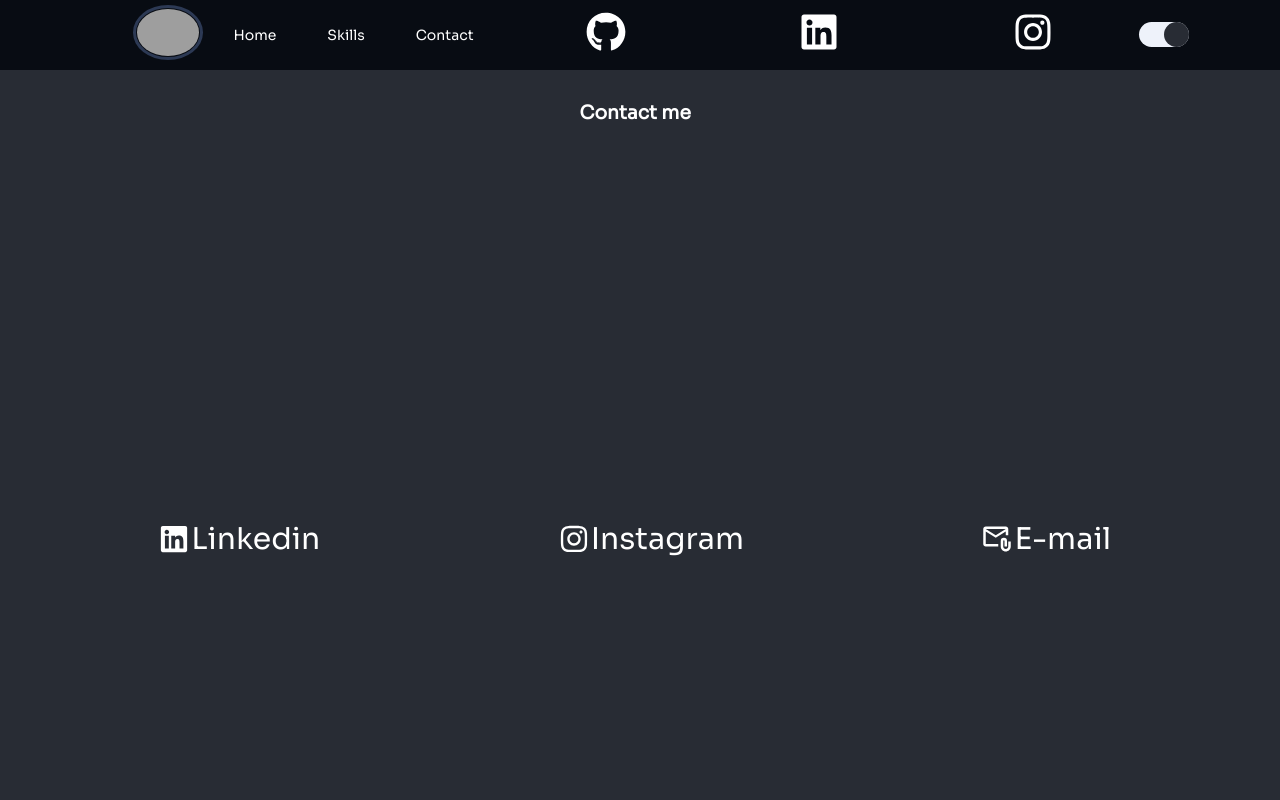
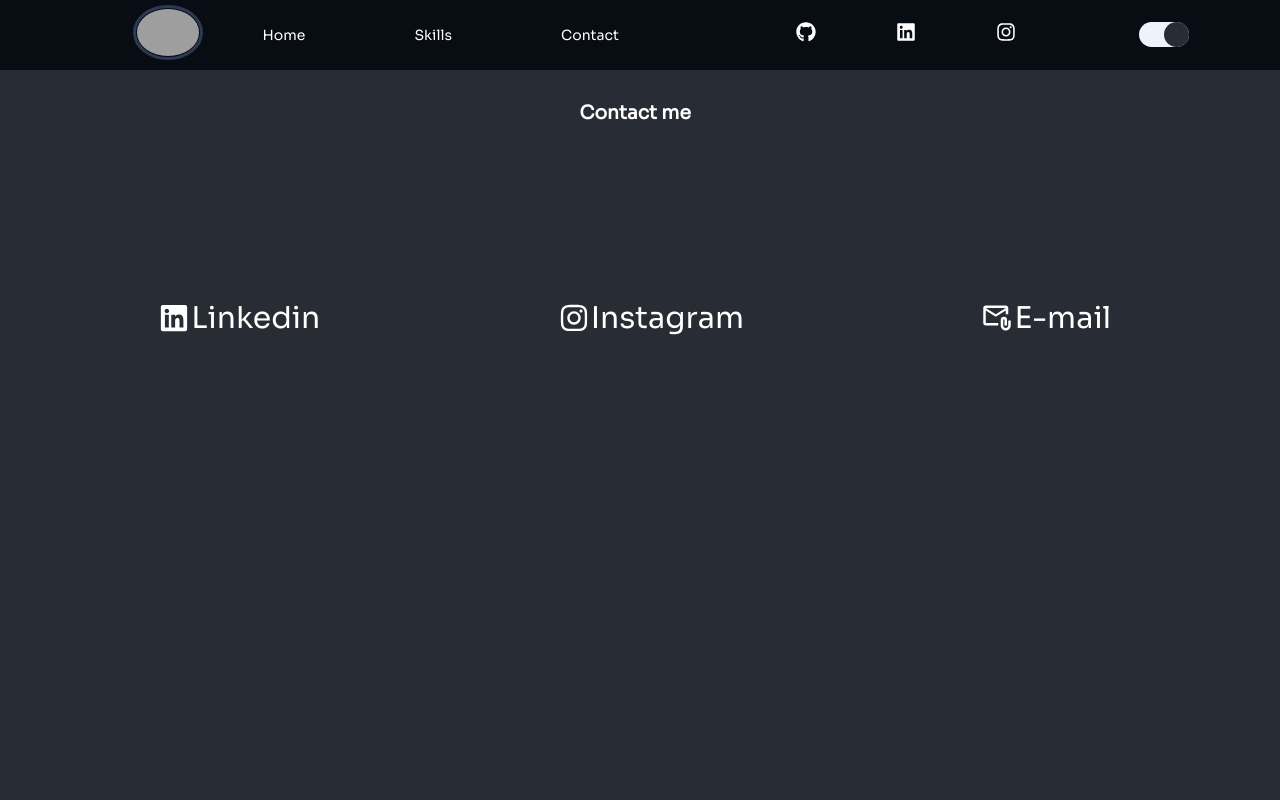
Before and after one commit to reytler/portifolio, a React (Create React App) app: page /contact in a window 1280 px wide. Shown: the top 800 px of the page. Built offline with nearby package versions, Linux system fonts and the light colour scheme; grey boxes are pictures that could not be loaded.

Commit message:
tweaks in responsive

```diff
--- a/src/components/Navbar/styles.ts
+++ b/src/components/Navbar/styles.ts
@@ -33,7 +33,7 @@ export const Wrapper = styled.div<{theme: DefaultTheme }>`
     }
 
     .items768px {
-        @media (max-width: 425px) {
+        @media (max-width: 767px) {
             display: none !important;
         }
     }
@@ -73,6 +73,15 @@ export const MenuMobile = styled.div<{theme: DefaultTheme,open: boolean }>`
     width: 100vw;
     z-index: 1;
 
+    @media (max-width: 767px) {
+        display: flex;
+        flex-direction: column;
+        align-content: center;
+        align-items: center;
+        gap: 15px;
+    }
+
+
     @media (min-width: 768px) {
         display: none !important;
     }
--- a/src/components/menuIcon/index.tsx
+++ b/src/components/menuIcon/index.tsx
@@ -24,7 +24,7 @@ const Wrapper = styled.span<{grade: number}>`
 
 const Container = styled.span`
     display: none !important;
-    @media (max-width: 425px) {
+    @media (max-width: 767px) {
         display: block !important;
     }
 `;
--- a/src/components/sociaIIcons/index.tsx
+++ b/src/components/sociaIIcons/index.tsx
@@ -5,13 +5,13 @@ export default function SocialIcons(){
     return(
         <Wrapper>
             <Icon href="https://github.com/reytler" target="_blank" rel="noopener noreferrer">
-                <FaGithub size={40} className="icon"/>
+                <FaGithub className="icon"/>
             </Icon>
             <Icon href="https://www.linkedin.com/in/reytlersouza-dev/" target="_blank" rel="noopener noreferrer">
-                <FaLinkedin size={40} className="icon"/>
+                <FaLinkedin className="icon"/>
             </Icon>
             <Icon href="https://www.instagram.com/reytlermatheus/" target="_blank" rel="noopener noreferrer">
-                <FaInstagram size={40} className="icon"/>
+                <FaInstagram className="icon"/>
             </Icon>
         </Wrapper>
     )
--- a/src/components/sociaIIcons/style.ts
+++ b/src/components/sociaIIcons/style.ts
@@ -15,10 +15,38 @@ export const Icon = styled.a`
         &:visited {
             color: ${({theme})=>theme.colors.primary};
         }
+
+        font-size: 40px;
+
+        @media (max-width: 1440px) {
+            font-size: 25px;
+        }
+
+        @media (max-width: 1300px) {
+            font-size: 20px;
+        }
+
     }
 `;
 
 export const Wrapper = styled.span`
+
+    @media (max-width: 1440px) {
+        display: flex;
+        flex-direction: row;
+        justify-content: space-around;
+        position: relative;
+        width: 440px !important;
+    }
+
+    @media (max-width: 1300px) {
+        display: flex;
+        flex-direction: row;
+        justify-content: space-around;
+        position: relative;
+        width: 300px !important;
+    }
+
     @media (max-width: 425px) {
         display: flex;
         flex-direction: row;
--- a/src/pages/Contact/style.ts
+++ b/src/pages/Contact/style.ts
@@ -1,17 +1,19 @@
 import styled from "styled-components";
 
 export const Wrapper = styled.div`
-    height: 100vh;
     display: flex;
     justify-content: space-around;
     align-items: center;
+    margin-top: 20vh;
 
     #email{
         display: none;
     }
 
-    @media (max-width: 425px) {
+    @media (max-width: 584px) {
         flex-direction: column;
+        gap: 40px;
+        margin-top: 20vh;
     }
 `;
 
--- a/src/pages/Home/styles.ts
+++ b/src/pages/Home/styles.ts
@@ -33,7 +33,7 @@ export const Wrapper = styled.div`
     display: flex;
     justify-content: space-around;
 
-    @media (max-width: 425px) {
+    @media (max-width: 767px) {
         justify-content: space-around;
 
         .monitor{
```
